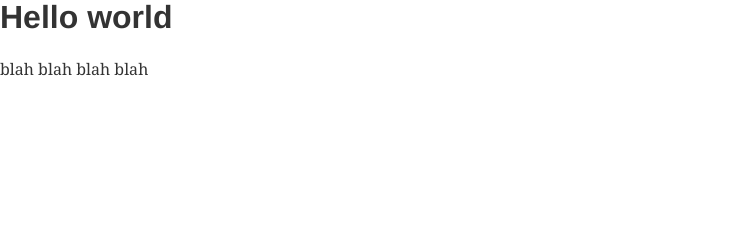
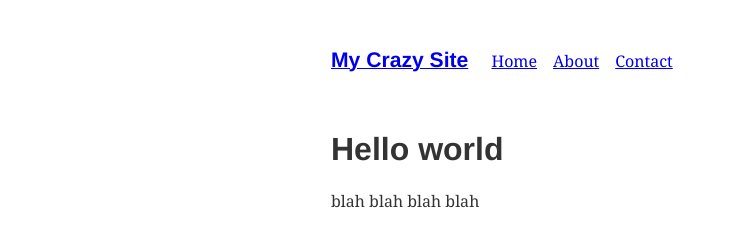
Before and after one commit to wofockham/sei-34, a Gatsby site in the folder 14-advanced/gatsby/tutorial-two/: page / in a window 1280 px wide. Shown: the whole page, without its empty margins (0-736 px from the left). Built offline with nearby package versions, Linux system fonts and the light colour scheme; Gatsby itself is replaced by a stand-in of ours.

Commit message:
gatsby with a Layout component

```diff
--- /dev/null
+++ b/14-advanced/gatsby/tutorial-two/src/components/layout.js
@@ -0,0 +1,26 @@
+import React from 'react';
+import { Link } from 'gatsby';
+
+const ListLink = (props) => (
+  <li style={{ display: 'inline-block', marginRight: '1em' }}>
+    <Link to={props.to}>
+      {props.children}
+    </Link>
+  </li>
+);
+
+export default (props) => (
+  <div style={{ margin: '3em auto', maxWidth: 650, padding: '0 1em'  }}>
+    <header style={{ marginBottom: '1.5em' }}>
+      <Link to="/" style={{ textShadow: 'none', backgroundImage: 'none' }}>
+        <h3 style={{ display: 'inline' }}>My Crazy Site</h3>
+      </Link>
+      <ul style={{ display: 'inline-block' }}>
+        <ListLink to="/">Home</ListLink>
+        <ListLink to="/about">About</ListLink>
+        <ListLink to="/contact">Contact</ListLink>
+      </ul>
+    </header>
+    {props.children}
+  </div>
+)
--- a/14-advanced/gatsby/tutorial-two/src/pages/index.js
+++ b/14-advanced/gatsby/tutorial-two/src/pages/index.js
@@ -1,10 +1,11 @@
 import React from "react"
+import Layout from '../components/layout';
 
 export default () => (
-  <div>
+  <Layout>
     <h1>Hello world</h1>
     <p>
       blah blah blah blah
     </p>
-  </div>
+  </Layout>
 );
```
Also changed, not shown: 14-advanced/gatsby/tutorial-two/src/pages/about.js (added, +8 -0 lines), 14-advanced/gatsby/tutorial-two/src/pages/contact.js (added, +8 -0 lines).
